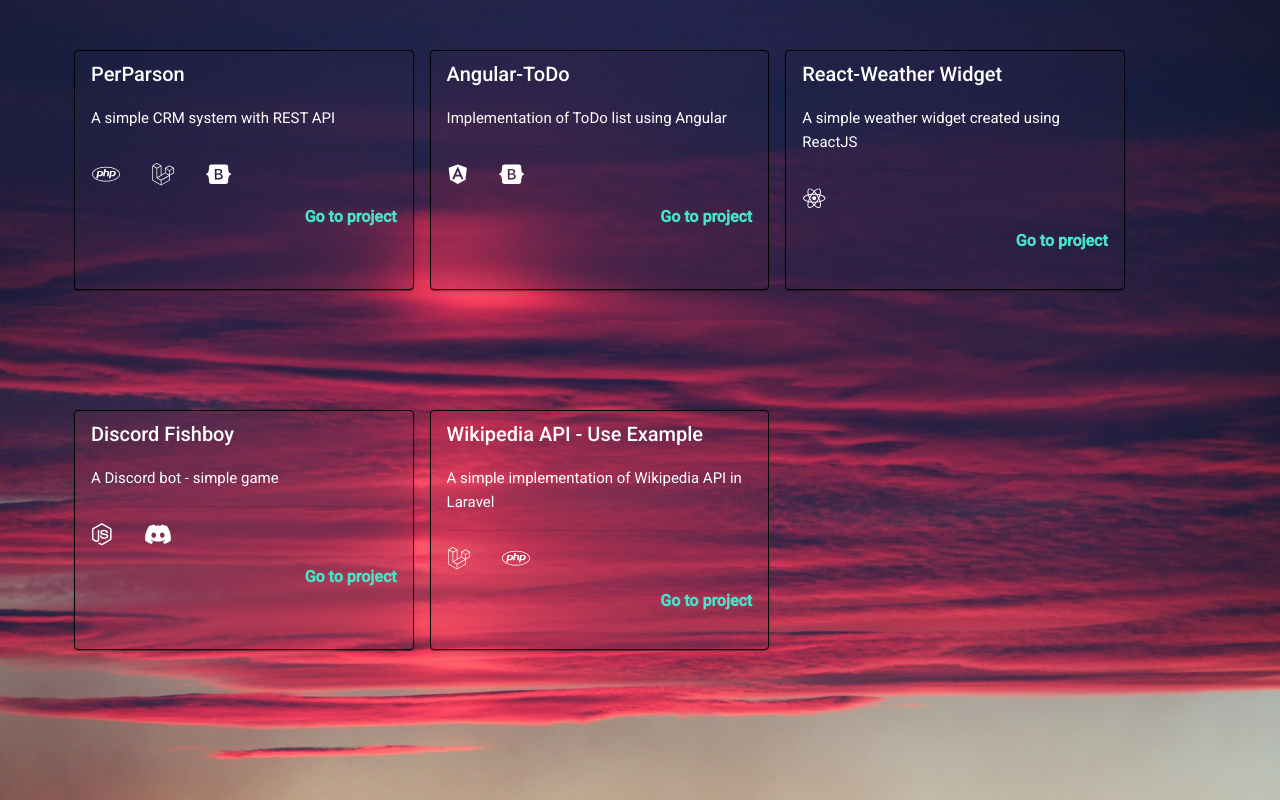
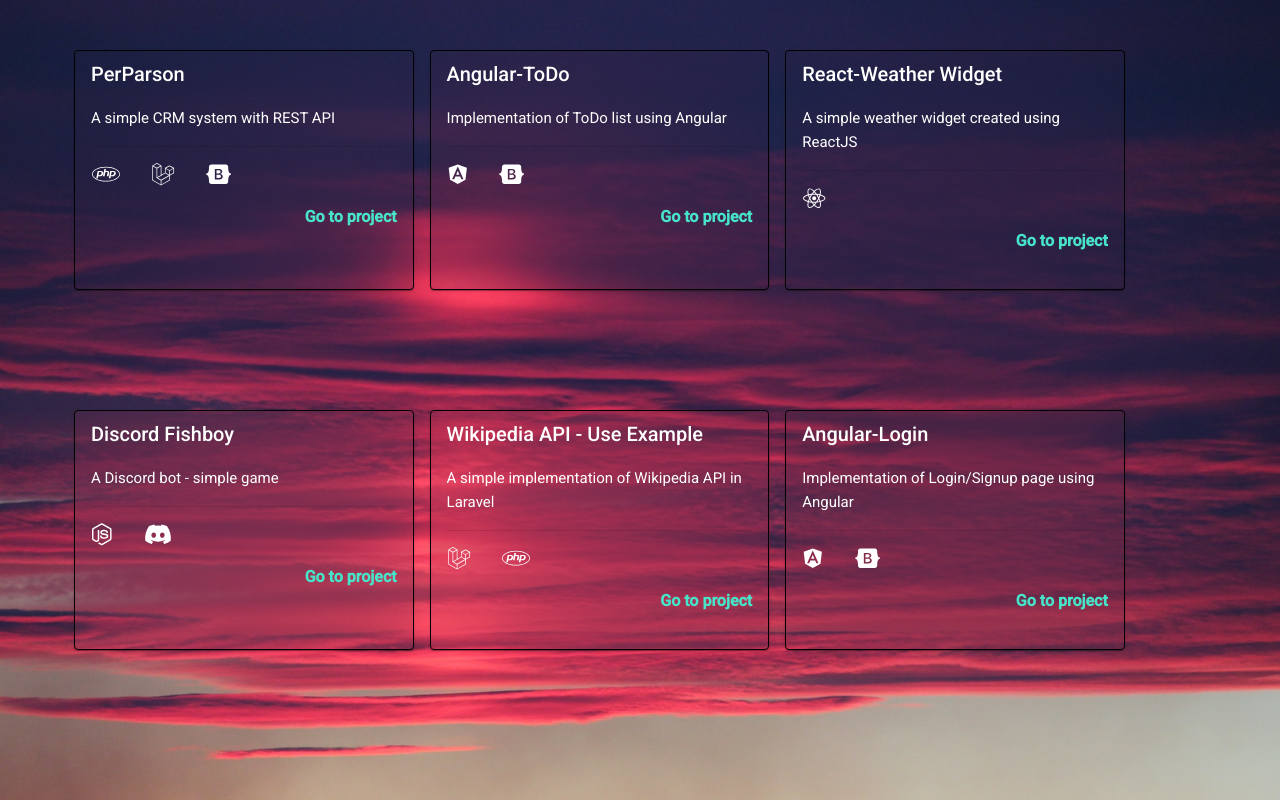
Before and after one commit to kbuczynski-nashpl/kbuczynski-nashpl.github.io, an Angular app: page / in a window 1280 px wide. Shown: the part 800-1600 px from the top of the page. Built offline with nearby package versions, Linux system fonts and the light colour scheme.

Commit message:
update projects

```diff
--- a/src/app/components/projects-card/projects-card.component.ts
+++ b/src/app/components/projects-card/projects-card.component.ts
@@ -51,7 +51,14 @@ export class ProjectsCardComponent implements OnInit {
         stack: [faLaravel,
                 faPhp],
         href: 'https://github.com/kbuczynski-nashpl/Wikipedia-API'
-      }
+      },
+      {
+        name:  'Angular-Login',
+        desc:  'Implementation of Login/Signup page using Angular',
+        stack: [faAngular,
+                faBootstrap],
+        href:  'https://github.com/kbuczynski-nashpl/Angular-LoginPage',
+      },
     ]
   }
 
```
